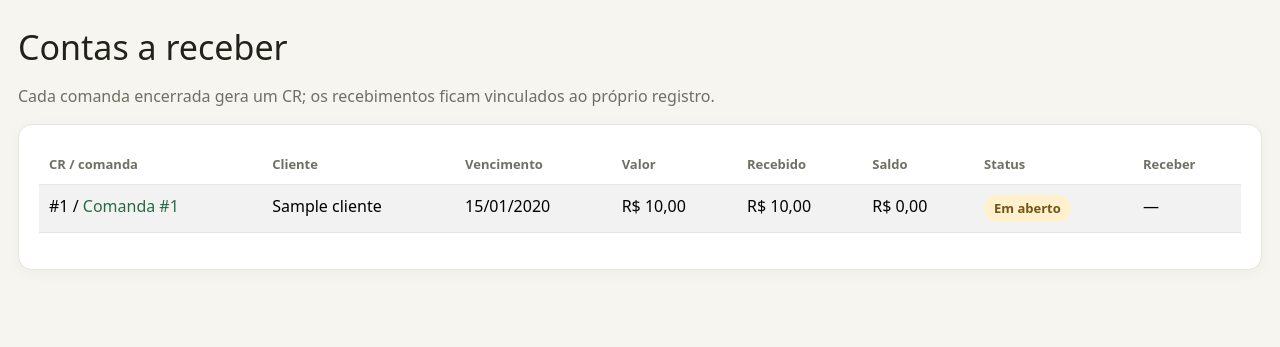
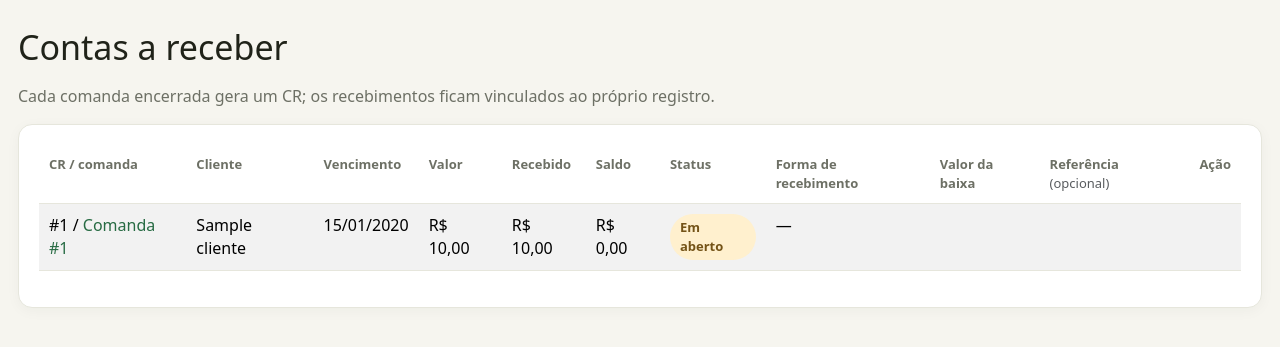
Before and after one commit to joaosalesgn/garapeiro, a Django app: page /contas-a-receber/ in a window 1280 px wide. Shown: the part 72-419 px from the top of the page. Run offline with Django 5.2, Linux system fonts and the light colour scheme; a user stored in the database is signed in; tables that the repository leaves empty hold one stand-in row (values such as "Sample post"); parts of the project's set-up code (start-up, migrations or seed data) failed here and were passed over.

Commit message:
Melhorado a listagem de contas a receber.

```diff
--- a/atendimento/templates/contas_receber.html
+++ b/atendimento/templates/contas_receber.html
@@ -3,7 +3,8 @@
 {% block title %}
 Contas a receber
 {% endblock %}
-{% block extra_css %}<link href="{% static 'css/contas.css' %}" rel="stylesheet">{% endblock %}
+{% block extra_css %}
+<link href="{% static 'css/contas.css' %}" rel="stylesheet">{% endblock %}
 {% block content %}
 <h1>
     Contas a receber
@@ -16,80 +17,72 @@
         <table class="table table-striped align-middle">
             <thead>
                 <tr>
-                        <th>
-                            CR / comanda
-                        </th>
-                        <th>
-                            Cliente
-                        </th>
-                        <th>
-                            Vencimento
-                        </th>
-                        <th>
-                            Valor
-                        </th>
-                        <th>
-                            Recebido
-                        </th>
-                        <th>
-                            Saldo
-                        </th>
-                        <th>
-                            Status
-                        </th>
-                        <th>
-                            Receber
-                        </th>
+                    <th>CR / comanda</th>
+                    <th>Cliente</th>
+                    <th>Vencimento</th>
+                    <th>Valor</th>
+                    <th>Recebido</th>
+                    <th>Saldo</th>
+                    <th>Status</th>
+                    <th>Forma de recebimento</th>
+                    <th>Valor da baixa</th>
+                    <th>Referência <span class="text-muted fw-normal">(opcional)</span></th>
+                    <th>Ação</th>
                 </tr>
             </thead>
             <tbody>
                 {% for conta in contas %}
                 <tr>
+                    <td>#{{ conta.pk }} / <a href="{% url 'atendimento:comanda' conta.comanda_id %}">Comanda #{{ conta.comanda_id }}</a></td>
+                    <td>{{ conta.cliente|default:'—' }}</td>
+                    <td>{{ conta.vencimento|date:'d/m/Y' }}</td>
+                    <td>R$ {{ conta.valor_total|floatformat:2 }}</td>
+                    <td>R$ {{ conta.total_recebido|floatformat:2 }}</td>
+                    <td>R$ {{ conta.saldo|floatformat:2 }}</td>
+                    <td><span class="pill {% if conta.status == 'QUITADA' %}{% else %}warn{% endif %}">{{ conta.get_status_display }}</span></td>
+
+                    {% if conta.saldo > 0 and pode_receber and caixa_aberto %}
                         <td>
-                                #{{ conta.pk }} / <a href="{% url 'atendimento:comanda' conta.comanda_id %}">Comanda #{{ conta.comanda_id }}</a>
+                            <select class="form-select cr-payment-input" id="forma-{{ conta.pk }}" name="forma" form="cr-payment-{{ conta.pk }}" required>
+                                <option value="" selected>Selecione</option>
+                                <option value="DINHEIRO">Dinheiro</option>
+                                <option value="PIX">PIX</option>
+                                <option value="CREDITO">Cartão crédito</option>
+                                <option value="DEBITO">Cartão débito</option>
+                                <option value="OUTRO">Outro</option>
+                            </select>
                         </td>
                         <td>
-                                {{ conta.cliente|default:'—' }}
+                            <input class="form-control cr-payment-input" id="valor-{{ conta.pk }}" type="number"
+                                name="valor" form="cr-payment-{{ conta.pk }}" min="0.01"
+                                max="{{ conta.saldo }}" step="0.01" placeholder="0,00" required>
                         </td>
                         <td>
-                                {{ conta.vencimento|date:'d/m/Y' }}
+                            <input
+                                class="form-control cr-payment-input" id="referencia-{{ conta.pk }}" type="text"
+                                name="referencia" form="cr-payment-{{ conta.pk }}"
+                                maxlength="100" placeholder="Documento ou PIX">
                         </td>
                         <td>
-                                R$ {{ conta.valor_total|floatformat:2 }}
+                            <form id="cr-payment-{{ conta.pk }}" class="cr-payment-form" method="post" action="{% url 'atendimento:receber_conta' conta.pk %}">
+                                {% csrf_token %}
+                                <button class="btn btn-success" type="submit"> Receber </button>
+                            </form>
                         </td>
-                            <td>
-                                R$ {{ conta.total_recebido|floatformat:2 }}
-                            </td>
-                            <td>
-                                R$ {{ conta.saldo|floatformat:2 }}
-                            </td>
-                            <td>
-                                <span class="pill {% if conta.status == 'QUITADA' %}{% else %}warn{% endif %}">{{ conta.get_status_display }}</span>
-                            </td>
-                            <td>
-                                {% if conta.saldo > 0 and pode_receber %}
-                                    {% if caixa_aberto %}
-                                        <div class="payment-scroll"><form class="payment-entry" method="post" action="{% url 'atendimento:receber_conta' conta.pk %}">
-                                            {% csrf_token %}
-                                            <div class="payment-control"><label for="forma-{{ conta.pk }}">Forma</label><select class="form-select" id="forma-{{ conta.pk }}" name="forma"><option value="DINHEIRO">Dinheiro</option><option value="PIX">PIX</option><option value="CREDITO">Cartão de crédito</option><option value="DEBITO">Cartão de débito</option><option value="OUTRO">Outro</option></select></div>
-                                            <div class="payment-control"><label for="valor-{{ conta.pk }}">Valor</label><input class="form-control" id="valor-{{ conta.pk }}" type="number" name="valor" min="0.01" max="{{ conta.saldo }}" step="0.01" value="{{ conta.saldo }}" required></div>
-                                            <div class="payment-control"><label for="referencia-{{ conta.pk }}">Referência <span class="text-muted fw-normal">(opcional)</span></label><input class="form-control" id="referencia-{{ conta.pk }}" type="text" name="referencia" maxlength="100" placeholder="Nº de documento ou transação"><small class="payment-help text-muted">Comprovante, nota fiscal ou código PIX.</small></div>
-                                            <div class="payment-action"><button class="btn btn-success" type="submit">Receber</button></div>
-                                        </form></div>
                     {% else %}
-                                        <span class="subtle">Abra o caixa</span>
-                                    {% endif %}
+                        <td colspan="4" class="cr-payment-unavailable">
+                            {% if conta.saldo > 0 and pode_receber and not caixa_aberto %}
+                                <span class="subtle">Abra o caixa para registrar o recebimento.</span>
                             {% else %}
                                 —
                             {% endif %}
                         </td>
+                    {% endif %}
                 </tr>
                 {% empty %}
                 <tr>
                     <td colspan="8">
-                                <div class="empty">
-                                    Nenhuma conta a receber registrada.
-                                </div>
+                        <div class="empty">Nenhuma conta a receber registrada.</div>
                     </td>
                 </tr>
                 {% endfor %}
@@ -97,4 +90,39 @@
         </table>
     </div>
 </section>
+
+<script>
+    (function () {
+        function configurarBotoesDeRecebimento() {
+            document.querySelectorAll('form.cr-payment-form').forEach(function (form) {
+                const id = form.id.replace('cr-payment-', '');
+                const forma = document.getElementById('forma-' + id);
+                const valor = document.getElementById('valor-' + id);
+                const botao = form.querySelector('button[type="submit"]');
+
+                if (!forma || !valor || !botao) return;
+
+                function atualizarBotao() {
+                    const valorValido = valor.value.trim() !== '' &&
+                        valor.checkValidity() &&
+                        Number.isFinite(Number(valor.value)) &&
+                        Number(valor.value) > 0;
+
+                    botao.disabled = !(forma.value !== '' && valorValido);
+                }
+
+                forma.addEventListener('change', atualizarBotao);
+                valor.addEventListener('input', atualizarBotao);
+                valor.addEventListener('change', atualizarBotao);
+                atualizarBotao();
+            });
+        }
+
+        if (document.readyState === 'loading') {
+            document.addEventListener('DOMContentLoaded', configurarBotoesDeRecebimento);
+        } else {
+            configurarBotoesDeRecebimento();
+        }
+    })();
+</script>
 {% endblock %}
```
Also changed, not shown: atendimento/templates/contas_pagar.html (+8 -39 lines), static/css/contas.css (+5 -5 lines). Lines whose indentation alone changed are shown as unchanged.
